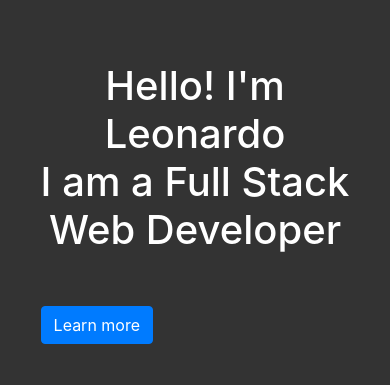
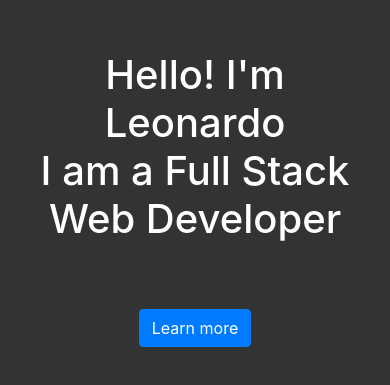
Before and after one commit to Leonzon95/portfolio-website-v2, a React (Create React App) app: page / in a window 390 px wide. Shown: the part 211-596 px from the top of the page. Built offline with nearby package versions, Linux system fonts and the light colour scheme.

Commit message:
Used @media on CSS to make site responsive

```diff
--- a/src/App.css
+++ b/src/App.css
@@ -17,6 +17,31 @@
 
 .intro-title {
   margin-bottom: 3.2rem;
-  text-align: left;
   max-width: 37.5em
 }
+
+@media (min-width: 800px) {
+  /* setPadding("0rem 5.6rem")
+  //             setFontSize("3.5rem")
+  //
+               setTextAlign("left") */
+  #intro {
+    padding: 0rem 5.6rem!important;
+    text-align: left!important;
+  }
+  #intro h1{
+    font-size: 3.5rem!important;
+
+  }
+}
+
+@media (min-width: 300px) {
+  /* setPadding("0 1.6rem")
+  //             setFontSize("2.5rem")
+  //             setTextAlign("center") */
+  #intro {
+    padding: 0 1.6rem;
+    font-size: 2.5rem;
+    text-align: center;
+  }
+}
--- a/src/Intro.js
+++ b/src/Intro.js
@@ -4,33 +4,12 @@ import { Button } from 'react-bootstrap';
 import Fade from 'react-reveal/Fade';
 
 const Intro  = () => {
-    const [padding, setPadding] = useState(null);
-    const [fontSize, setFontSize] = useState(null);
-    const [textAlign, setTextAlign] = useState(null);
-
-
-    const styles = () => {
-            if (window.innerWidth > 769) {
-                setPadding("0rem 5.6rem")
-                setFontSize("3.5rem")
-                setTextAlign("left")
-            } else {
-                setPadding("0 1.6rem")
-                setFontSize("2.5rem")
-                setTextAlign("center")
-            }
-    }
-
-    useEffect(() => {
-        styles();
-        window.addEventListener('resize', styles)
-    }, []);
 
     return (
-        <section id="intro" style={{padding: padding}}>
+        <section id="intro" >
             <Container >
                 <Fade duration={1000} delay={500} distance="30px" left>
-                    <h1 className="intro-title" style={{fontSize: fontSize, textAlign: textAlign}}>
+                    <h1 className="intro-title" >
                         Hello! I'm Leonardo <br/>
                         I am a Full Stack Web Developer
                     </h1>
```
